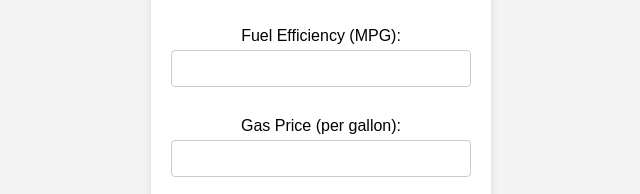
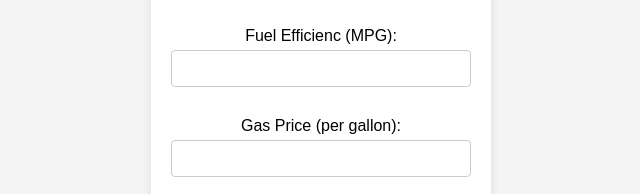
Before and after one commit to Aazazp/Fuel-Cost-Calculator, a plain HTML site: page index.html in a window 1280 px wide. Shown: the part 368-562 px from the top of the page, 319-959 px from the left. Drawn offline with Linux system fonts and the light colour scheme.

Commit message:
Update index.html

```diff
--- a/index.html
+++ b/index.html
@@ -14,7 +14,7 @@
             <label for="distance">Distance (miles):</label>
             <input type="number" id="distance" step="0.1" required>
 
-            <label for="mpg">Fuel Efficiency (MPG):</label>
+            <label for="mpg">Fuel Efficienc (MPG):</label>
             <input type="number" id="mpg" step="0.1" required>
 
             <label for="price">Gas Price (per gallon):</label>
```
